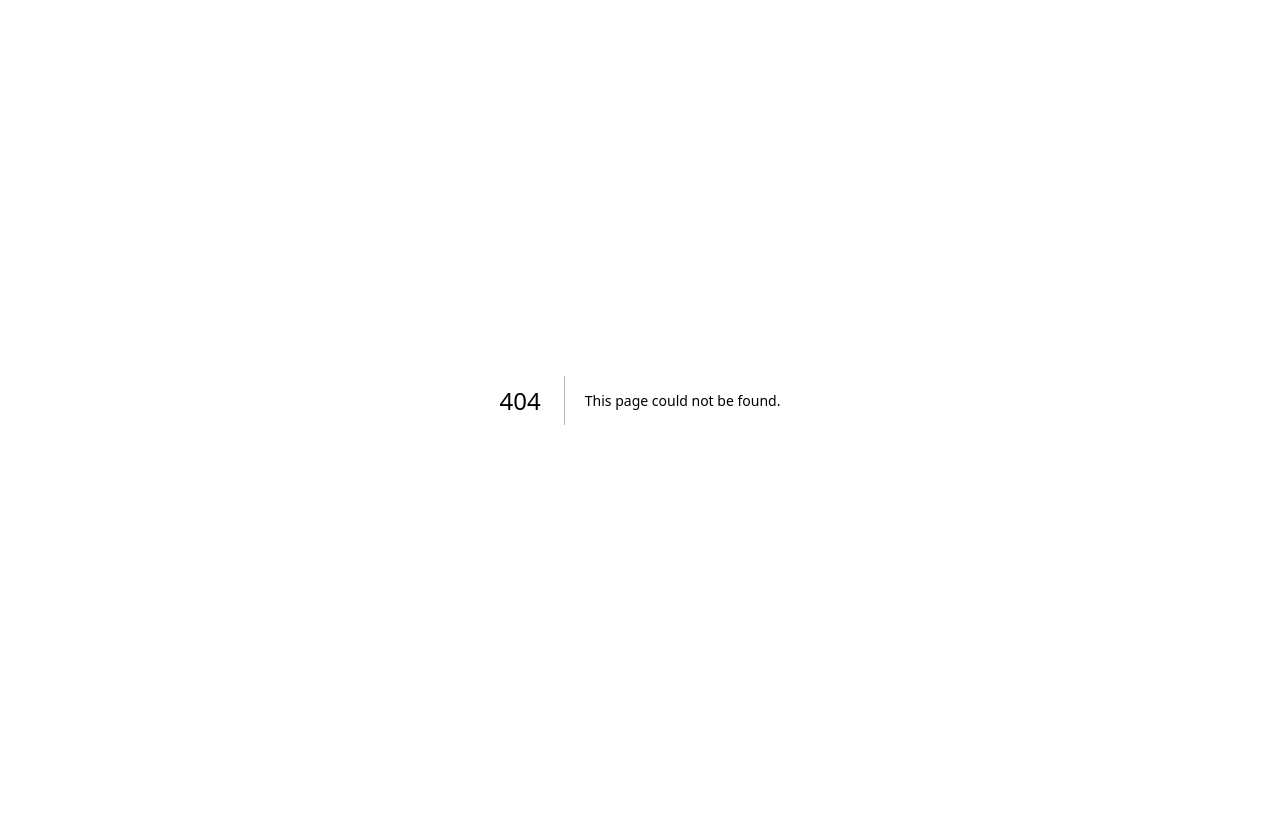
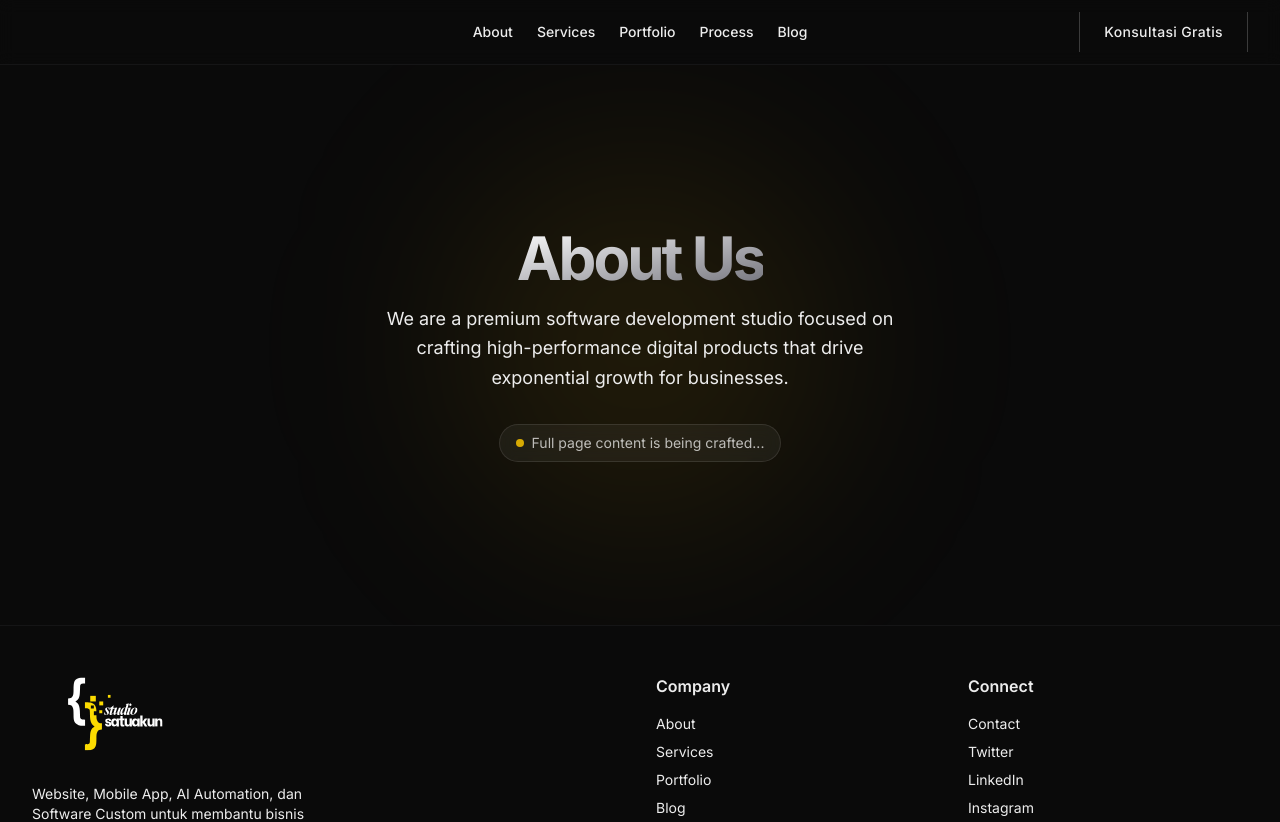
Before and after one commit to studiosatuakun-max/studiosatuakun, a Next.js app: page /about in a window 1280 px wide. Before the commit this address had no page. Shown: the top 822 px of the page. Before the commit the page ends 800 px from the top, so only its background shows below. Built offline with nearby package versions, Linux system fonts and the light colour scheme.

Commit message:
feat: add placeholder pages for about, process, and blog to resolve 404 errors

```diff
--- /dev/null
+++ b/src/app/(main)/about/page.tsx
@@ -0,0 +1,21 @@
+export const metadata = {
+  title: "About Us | Studio Satu Akun",
+  description: "Learn more about Studio Satu Akun and our mission.",
+};
+
+export default function AboutPage() {
+  return (
+    <div className="flex flex-col items-center justify-center min-h-[70vh] text-center px-4 relative overflow-hidden">
+      <div className="absolute top-1/2 left-1/2 -translate-x-1/2 -translate-y-1/2 w-96 h-96 bg-yellow-500/10 blur-[100px] rounded-full pointer-events-none -z-10"></div>
+
+      <h1 className="text-4xl md:text-6xl font-bold tracking-tighter mb-4 text-gradient">About Us</h1>
+      <p className="text-muted-foreground text-lg max-w-lg mx-auto mb-8 leading-relaxed">
+        We are a premium software development studio focused on crafting high-performance digital products that drive exponential growth for businesses.
+      </p>
+      <div className="inline-flex items-center px-4 py-2 rounded-full border border-white/10 bg-white/5 text-sm text-white/70 backdrop-blur-sm">
+        <span className="w-2 h-2 rounded-full bg-yellow-400 mr-2 animate-pulse"></span>
+        Full page content is being crafted...
+      </div>
+    </div>
+  );
+}
--- /dev/null
+++ b/src/app/(main)/blog/page.tsx
@@ -0,0 +1,21 @@
+export const metadata = {
+  title: "Blog & Insights | Studio Satu Akun",
+  description: "Read our latest articles on software development, AI automation, and business growth.",
+};
+
+export default function BlogPage() {
+  return (
+    <div className="flex flex-col items-center justify-center min-h-[70vh] text-center px-4 relative overflow-hidden">
+      <div className="absolute top-1/2 left-1/2 -translate-x-1/2 -translate-y-1/2 w-96 h-96 bg-blue-500/10 blur-[100px] rounded-full pointer-events-none -z-10"></div>
+
+      <h1 className="text-4xl md:text-6xl font-bold tracking-tighter mb-4 text-gradient">Blog & Insights</h1>
+      <p className="text-muted-foreground text-lg max-w-lg mx-auto mb-8 leading-relaxed">
+        Explore our latest technical deep-dives, case studies, and insights on how to leverage technology for your business.
+      </p>
+      <div className="inline-flex items-center px-4 py-2 rounded-full border border-white/10 bg-white/5 text-sm text-white/70 backdrop-blur-sm">
+        <span className="w-2 h-2 rounded-full bg-blue-400 mr-2 animate-pulse"></span>
+        Publishing our first article soon...
+      </div>
+    </div>
+  );
+}
--- /dev/null
+++ b/src/app/(main)/process/page.tsx
@@ -0,0 +1,21 @@
+export const metadata = {
+  title: "Our Process | Studio Satu Akun",
+  description: "Discover our systematic approach to building premium digital products.",
+};
+
+export default function ProcessPage() {
+  return (
+    <div className="flex flex-col items-center justify-center min-h-[70vh] text-center px-4 relative overflow-hidden">
+      <div className="absolute top-1/2 left-1/2 -translate-x-1/2 -translate-y-1/2 w-96 h-96 bg-emerald-500/10 blur-[100px] rounded-full pointer-events-none -z-10"></div>
+
+      <h1 className="text-4xl md:text-6xl font-bold tracking-tighter mb-4 text-gradient">Our Process</h1>
+      <p className="text-muted-foreground text-lg max-w-lg mx-auto mb-8 leading-relaxed">
+        From discovery to deployment, we follow a rigorous and transparent engineering methodology to ensure your product succeeds.
+      </p>
+      <div className="inline-flex items-center px-4 py-2 rounded-full border border-white/10 bg-white/5 text-sm text-white/70 backdrop-blur-sm">
+        <span className="w-2 h-2 rounded-full bg-emerald-400 mr-2 animate-pulse"></span>
+        Full page content is being crafted...
+      </div>
+    </div>
+  );
+}
```
